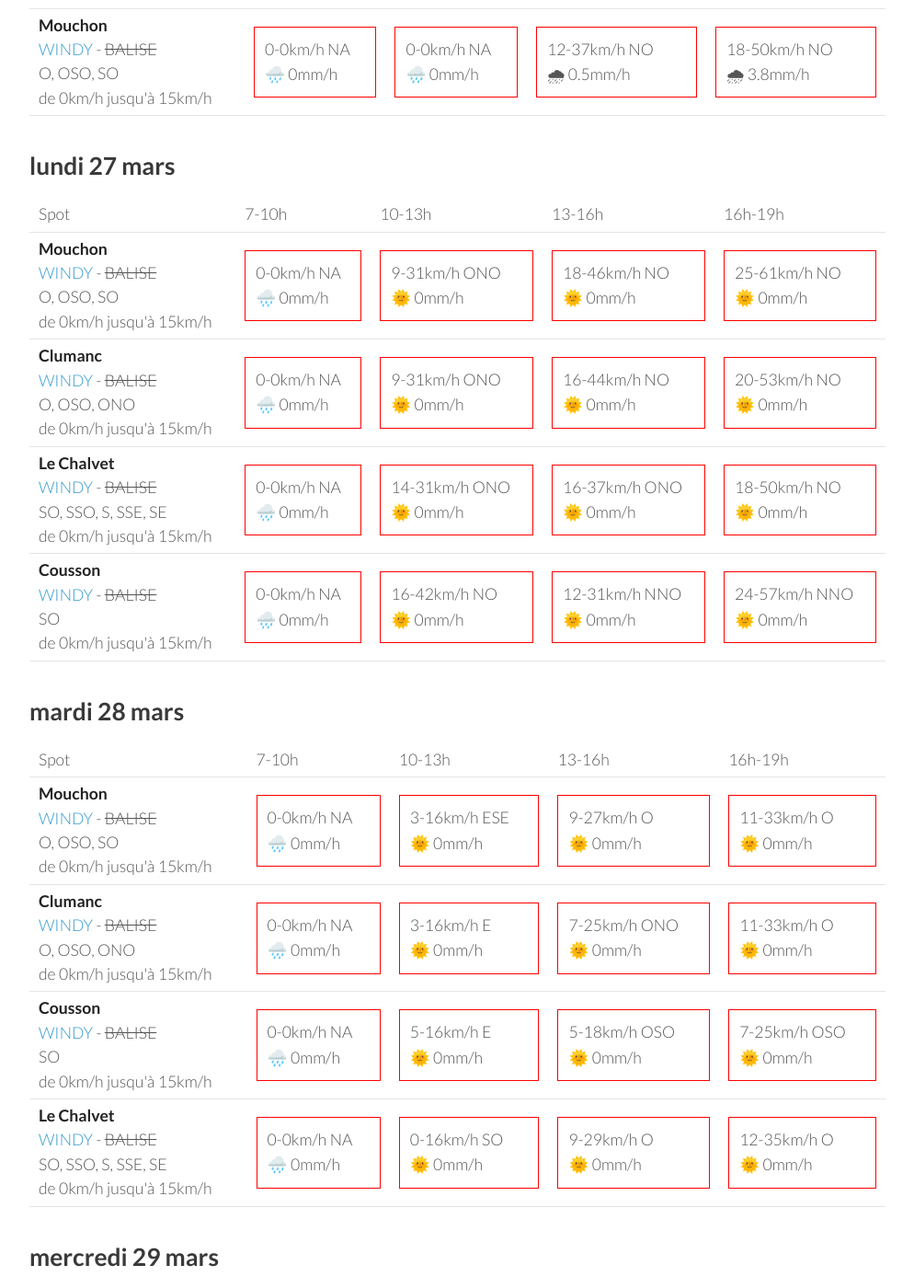
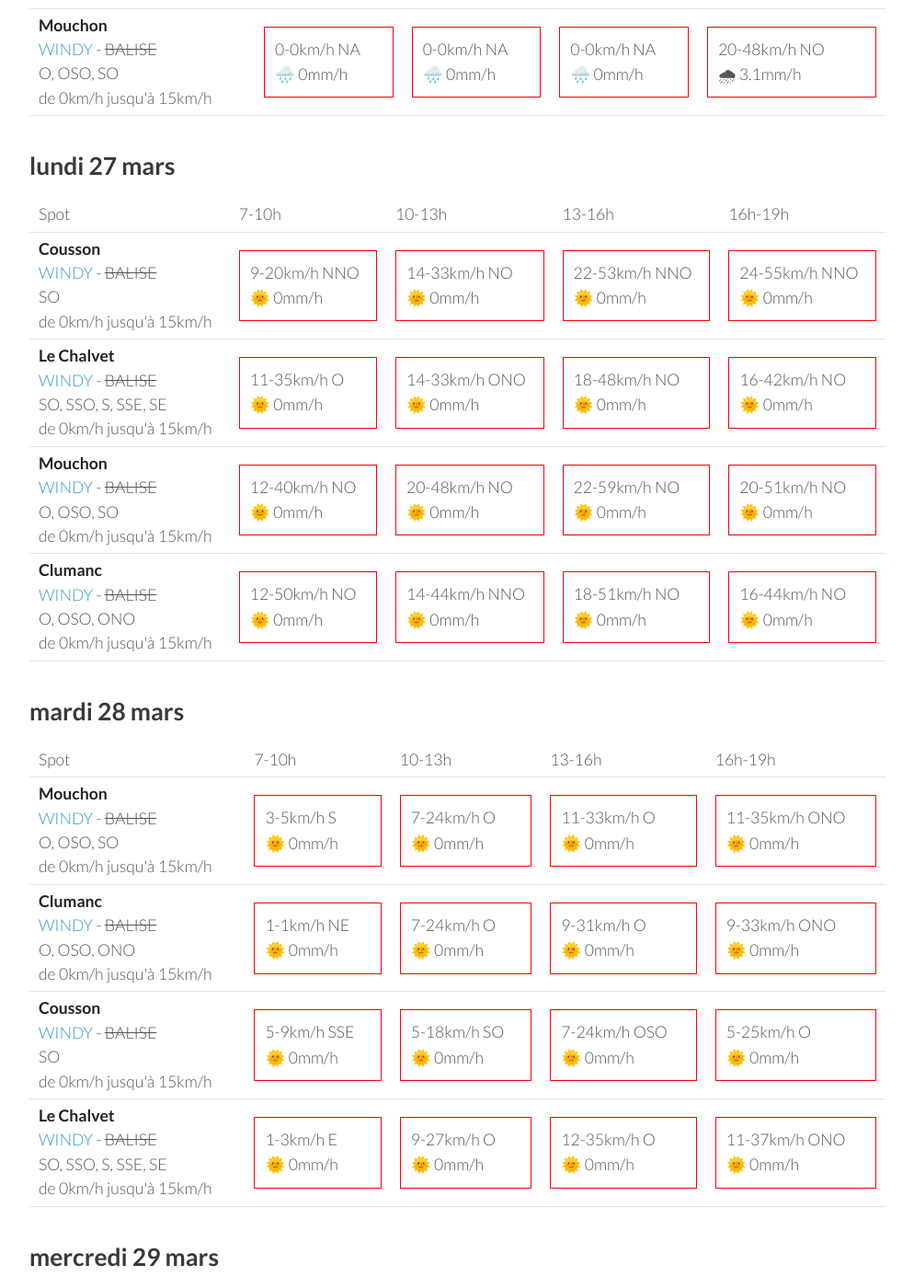
Before and after one commit to parapente-dans-le-nord/parapente-dans-le-nord.github.io, a Jekyll site: the page built from serre_poncon.markdown, in a window 1280 px wide and 1400 px high, scrolled down 707 px. Shown: the whole window at 92% size, without its empty margins (26-1020 px from the left). Built offline with Jekyll 4.4.1, drawn with Linux system fonts in a browser that asks for light colours; some of the changed text lies outside the part shown.

Commit message:
update index.markdown

```diff
--- a/serre_poncon.markdown
+++ b/serre_poncon.markdown
@@ -26,8 +26,8 @@ page mise à jour le dimanche 26 mars 13:31
 
             <td><div class="not-flyable"><p>0-0km/h NA</p><p>🌧️ 0mm/h</p></div></td>
             <td><div class="not-flyable"><p>0-0km/h NA</p><p>🌧️ 0mm/h</p></div></td>
-            <td><div class="not-flyable"><p>11-29km/h O</p><p>️🌞 0mm/h</p></div></td>
-            <td><div class="not-flyable"><p>18-44km/h ONO</p><p>🌞 3.4mm/h</p></div></td>
+            <td><div class="not-flyable"><p>0-0km/h NA</p><p>🌧️ 0mm/h</p></div></td>
+            <td><div class="not-flyable"><p>16-37km/h ONO</p><p>🌧 3.2mm/h</p></div></td>
 
     </tr>
 <tr>
@@ -35,8 +35,8 @@ page mise à jour le dimanche 26 mars 13:31
 
             <td><div class="not-flyable"><p>0-0km/h NA</p><p>🌧️ 0mm/h</p></div></td>
             <td><div class="not-flyable"><p>0-0km/h NA</p><p>🌧️ 0mm/h</p></div></td>
-            <td><div class="not-flyable"><p>7-18km/h O</p><p>️🌧 0.6mm/h</p></div></td>
-            <td><div class="not-flyable"><p>9-27km/h NO</p><p>🌧 3.2mm/h</p></div></td>
+            <td><div class="not-flyable"><p>0-0km/h NA</p><p>🌧️ 0mm/h</p></div></td>
+            <td><div class="not-flyable"><p>14-31km/h NO</p><p>🌧 0.8mm/h</p></div></td>
 
     </tr>
 <tr>
@@ -44,8 +44,8 @@ page mise à jour le dimanche 26 mars 13:31
 
             <td><div class="not-flyable"><p>0-0km/h NA</p><p>🌧️ 0mm/h</p></div></td>
             <td><div class="not-flyable"><p>0-0km/h NA</p><p>🌧️ 0mm/h</p></div></td>
-            <td><div class="not-flyable"><p>18-40km/h ONO</p><p>️🌧 0.3mm/h</p></div></td>
-            <td><div class="not-flyable"><p>25-57km/h ONO</p><p>🌧 4mm/h</p></div></td>
+            <td><div class="not-flyable"><p>0-0km/h NA</p><p>🌧️ 0mm/h</p></div></td>
+            <td><div class="not-flyable"><p>24-51km/h ONO</p><p>🌧 3.7mm/h</p></div></td>
 
     </tr>
 <tr>
@@ -53,8 +53,8 @@ page mise à jour le dimanche 26 mars 13:31
 
             <td><div class="not-flyable"><p>0-0km/h NA</p><p>🌧️ 0mm/h</p></div></td>
             <td><div class="not-flyable"><p>0-0km/h NA</p><p>🌧️ 0mm/h</p></div></td>
-            <td><div class="not-flyable"><p>12-37km/h NO</p><p>️🌧 0.5mm/h</p></div></td>
-            <td><div class="not-flyable"><p>18-50km/h NO</p><p>🌧 3.8mm/h</p></div></td>
+            <td><div class="not-flyable"><p>0-0km/h NA</p><p>🌧️ 0mm/h</p></div></td>
+            <td><div class="not-flyable"><p>20-48km/h NO</p><p>🌧 3.1mm/h</p></div></td>
 
     </tr>
 
@@ -74,39 +74,43 @@ page mise à jour le dimanche 26 mars 13:31
       <td>16h-19h</td>
     </tr>
 <tr>
+        <td><strong>Cousson</strong><br><a href="https://windy.com/44.054/6.240?43.940,6.241,10,m:eSAaglz">WINDY</a> - <span class="no-balise"> BALISE </span><br> <span class="vent-favorable">SO</span><br><span class="force-vent">de 0km/h jusqu'à 15km/h</span> </td>
+
+            <td><div class="not-flyable"><p>9-20km/h NNO</p><p>🌞 0mm/h</p></div></td>
+            <td><div class="not-flyable"><p>14-33km/h NO</p><p>🌞 0mm/h</p></div></td>
+            <td><div class="not-flyable"><p>22-53km/h NNO</p><p>🌞 0mm/h</p></div></td>
+            <td><div class="not-flyable"><p>24-55km/h NNO</p><p>🌞 0mm/h</p></div></td>
+
+
+    </tr>
+<tr>
+        <td><strong>Le Chalvet</strong><br><a href="https://windy.com/43.979/6.480?43.866,6.480,10,m:eSsaglX">WINDY</a> - <span class="no-balise"> BALISE </span><br> <span class="vent-favorable">SO, SSO, S, SSE, SE</span><br><span class="force-vent">de 0km/h jusqu'à 15km/h</span> </td>
+
+            <td><div class="not-flyable"><p>11-35km/h O</p><p>🌞 0mm/h</p></div></td>
+            <td><div class="not-flyable"><p>14-33km/h ONO</p><p>🌞 0mm/h</p></div></td>
+            <td><div class="not-flyable"><p>18-48km/h NO</p><p>🌞 0mm/h</p></div></td>
+            <td><div class="not-flyable"><p>16-42km/h NO</p><p>🌞 0mm/h</p></div></td>
+
+
+    </tr>
+<tr>
         <td><strong>Mouchon</strong><br><a href="https://windy.com/43.992/6.424?43.878,6.425,10,m:eSuaglR">WINDY</a> - <span class="no-balise"> BALISE </span><br> <span class="vent-favorable">O, OSO, SO</span><br><span class="force-vent">de 0km/h jusqu'à 15km/h</span> </td>
 
-            <td><div class="not-flyable"><p>0-0km/h NA</p><p>🌧️ 0mm/h</p></div></td>
-            <td><div class="not-flyable"><p>9-31km/h ONO</p><p>🌞 0mm/h</p></div></td>
-            <td><div class="not-flyable"><p>18-46km/h NO</p><p>🌞 0mm/h</p></div></td>
-            <td><div class="not-flyable"><p>25-61km/h NO</p><p>🌞 0mm/h</p></div></td>
+            <td><div class="not-flyable"><p>12-40km/h NO</p><p>🌞 0mm/h</p></div></td>
+            <td><div class="not-flyable"><p>20-48km/h NO</p><p>🌞 0mm/h</p></div></td>
+            <td><div class="not-flyable"><p>22-59km/h NO</p><p>🌞 0mm/h</p></div></td>
+            <td><div class="not-flyable"><p>20-51km/h NO</p><p>🌞 0mm/h</p></div></td>
+
 
     </tr>
 <tr>
         <td><strong>Clumanc</strong><br><a href="https://windy.com/44.027/6.402?43.914,6.403,10,m:eSxaglP">WINDY</a> - <span class="no-balise"> BALISE </span><br> <span class="vent-favorable">O, OSO, ONO</span><br><span class="force-vent">de 0km/h jusqu'à 15km/h</span> </td>
 
-            <td><div class="not-flyable"><p>0-0km/h NA</p><p>🌧️ 0mm/h</p></div></td>
-            <td><div class="not-flyable"><p>9-31km/h ONO</p><p>🌞 0mm/h</p></div></td>
+            <td><div class="not-flyable"><p>12-50km/h NO</p><p>🌞 0mm/h</p></div></td>
+            <td><div class="not-flyable"><p>14-44km/h NNO</p><p>🌞 0mm/h</p></div></td>
+            <td><div class="not-flyable"><p>18-51km/h NO</p><p>🌞 0mm/h</p></div></td>
             <td><div class="not-flyable"><p>16-44km/h NO</p><p>🌞 0mm/h</p></div></td>
-            <td><div class="not-flyable"><p>20-53km/h NO</p><p>🌞 0mm/h</p></div></td>
 
-    </tr>
-<tr>
-        <td><strong>Le Chalvet</strong><br><a href="https://windy.com/43.979/6.480?43.866,6.480,10,m:eSsaglX">WINDY</a> - <span class="no-balise"> BALISE </span><br> <span class="vent-favorable">SO, SSO, S, SSE, SE</span><br><span class="force-vent">de 0km/h jusqu'à 15km/h</span> </td>
-
-            <td><div class="not-flyable"><p>0-0km/h NA</p><p>🌧️ 0mm/h</p></div></td>
-            <td><div class="not-flyable"><p>14-31km/h ONO</p><p>🌞 0mm/h</p></div></td>
-            <td><div class="not-flyable"><p>16-37km/h ONO</p><p>🌞 0mm/h</p></div></td>
-            <td><div class="not-flyable"><p>18-50km/h NO</p><p>🌞 0mm/h</p></div></td>
-
-    </tr>
-<tr>
-        <td><strong>Cousson</strong><br><a href="https://windy.com/44.054/6.240?43.940,6.241,10,m:eSAaglz">WINDY</a> - <span class="no-balise"> BALISE </span><br> <span class="vent-favorable">SO</span><br><span class="force-vent">de 0km/h jusqu'à 15km/h</span> </td>
-
-            <td><div class="not-flyable"><p>0-0km/h NA</p><p>🌧️ 0mm/h</p></div></td>
-            <td><div class="not-flyable"><p>16-42km/h NO</p><p>🌞 0mm/h</p></div></td>
-            <td><div class="not-flyable"><p>12-31km/h NNO</p><p>🌞 0mm/h</p></div></td>
-            <td><div class="not-flyable"><p>24-57km/h NNO</p><p>🌞 0mm/h</p></div></td>
 
     </tr>
 
@@ -128,37 +132,41 @@ page mise à jour le dimanche 26 mars 13:31
 <tr>
         <td><strong>Mouchon</strong><br><a href="https://windy.com/43.992/6.424?43.878,6.425,10,m:eSuaglR">WINDY</a> - <span class="no-balise"> BALISE </span><br> <span class="vent-favorable">O, OSO, SO</span><br><span class="force-vent">de 0km/h jusqu'à 15km/h</span> </td>
 
-            <td><div class="not-flyable"><p>0-0km/h NA</p><p>🌧️ 0mm/h</p></div></td>
-            <td><div class="not-flyable"><p>3-16km/h ESE</p><p>🌞 0mm/h</p></div></td>
-            <td><div class="not-flyable"><p>9-27km/h O</p><p>🌞 0mm/h</p></div></td>
+            <td><div class="not-flyable"><p>3-5km/h S</p><p>🌞 0mm/h</p></div></td>
+            <td><div class="not-flyable"><p>7-24km/h O</p><p>🌞 0mm/h</p></div></td>
             <td><div class="not-flyable"><p>11-33km/h O</p><p>🌞 0mm/h</p></div></td>
+            <td><div class="not-flyable"><p>11-35km/h ONO</p><p>🌞 0mm/h</p></div></td>
+
 
     </tr>
 <tr>
         <td><strong>Clumanc</strong><br><a href="https://windy.com/44.027/6.402?43.914,6.403,10,m:eSxaglP">WINDY</a> - <span class="no-balise"> BALISE </span><br> <span class="vent-favorable">O, OSO, ONO</span><br><span class="force-vent">de 0km/h jusqu'à 15km/h</span> </td>
 
-            <td><div class="not-flyable"><p>0-0km/h NA</p><p>🌧️ 0mm/h</p></div></td>
-            <td><div class="not-flyable"><p>3-16km/h E</p><p>🌞 0mm/h</p></div></td>
-            <td><div class="not-flyable"><p>7-25km/h ONO</p><p>🌞 0mm/h</p></div></td>
-            <td><div class="not-flyable"><p>11-33km/h O</p><p>🌞 0mm/h</p></div></td>
+            <td><div class="not-flyable"><p>1-1km/h NE</p><p>🌞 0mm/h</p></div></td>
+            <td><div class="not-flyable"><p>7-24km/h O</p><p>🌞 0mm/h</p></div></td>
+            <td><div class="not-flyable"><p>9-31km/h O</p><p>🌞 0mm/h</p></div></td>
+            <td><div class="not-flyable"><p>9-33km/h ONO</p><p>🌞 0mm/h</p></div></td>
+
 
     </tr>
 <tr>
         <td><strong>Cousson</strong><br><a href="https://windy.com/44.054/6.240?43.940,6.241,10,m:eSAaglz">WINDY</a> - <span class="no-balise"> BALISE </span><br> <span class="vent-favorable">SO</span><br><span class="force-vent">de 0km/h jusqu'à 15km/h</span> </td>
 
-            <td><div class="not-flyable"><p>0-0km/h NA</p><p>🌧️ 0mm/h</p></div></td>
-            <td><div class="not-flyable"><p>5-16km/h E</p><p>🌞 0mm/h</p></div></td>
-            <td><div class="not-flyable"><p>5-18km/h OSO</p><p>🌞 0mm/h</p></div></td>
-            <td><div class="not-flyable"><p>7-25km/h OSO</p><p>🌞 0mm/h</p></div></td>
+            <td><div class="not-flyable"><p>5-9km/h SSE</p><p>🌞 0mm/h</p></div></td>
+            <td><div class="not-flyable"><p>5-18km/h SO</p><p>🌞 0mm/h</p></div></td>
+            <td><div class="not-flyable"><p>7-24km/h OSO</p><p>🌞 0mm/h</p></div></td>
+            <td><div class="not-flyable"><p>5-25km/h O</p><p>🌞 0mm/h</p></div></td>
+
 
     </tr>
 <tr>
         <td><strong>Le Chalvet</strong><br><a href="https://windy.com/43.979/6.480?43.866,6.480,10,m:eSsaglX">WINDY</a> - <span class="no-balise"> BALISE </span><br> <span class="vent-favorable">SO, SSO, S, SSE, SE</span><br><span class="force-vent">de 0km/h jusqu'à 15km/h</span> </td>
 
-            <td><div class="not-flyable"><p>0-0km/h NA</p><p>🌧️ 0mm/h</p></div></td>
-            <td><div class="not-flyable"><p>0-16km/h SO</p><p>🌞 0mm/h</p></div></td>
-            <td><div class="not-flyable"><p>9-29km/h O</p><p>🌞 0mm/h</p></div></td>
+            <td><div class="not-flyable"><p>1-3km/h E</p><p>🌞 0mm/h</p></div></td>
+            <td><div class="not-flyable"><p>9-27km/h O</p><p>🌞 0mm/h</p></div></td>
             <td><div class="not-flyable"><p>12-35km/h O</p><p>🌞 0mm/h</p></div></td>
+            <td><div class="not-flyable"><p>11-37km/h ONO</p><p>🌞 0mm/h</p></div></td>
+
 
     </tr>
 
@@ -178,39 +186,43 @@ page mise à jour le dimanche 26 mars 13:31
       <td>16h-19h</td>
     </tr>
 <tr>
-        <td><strong>Mouchon</strong><br><a href="https://windy.com/43.992/6.424?43.878,6.425,10,m:eSuaglR">WINDY</a> - <span class="no-balise"> BALISE </span><br> <span class="vent-favorable">O, OSO, SO</span><br><span class="force-vent">de 0km/h jusqu'à 15km/h</span> </td>
-
-            <td><div class="not-flyable"><p>0-0km/h NA</p><p>🌧️ 0mm/h</p></div></td>
-            <td><div class="not-flyable"><p>5-22km/h NO</p><p>🌞 0mm/h</p></div></td>
-            <td><div class="not-flyable"><p>9-27km/h ONO</p><p>🌞 0mm/h</p></div></td>
-            <td><div class="not-flyable"><p>14-38km/h ONO</p><p>🌞 0mm/h</p></div></td>
-
-    </tr>
-<tr>
         <td><strong>Clumanc</strong><br><a href="https://windy.com/44.027/6.402?43.914,6.403,10,m:eSxaglP">WINDY</a> - <span class="no-balise"> BALISE </span><br> <span class="vent-favorable">O, OSO, ONO</span><br><span class="force-vent">de 0km/h jusqu'à 15km/h</span> </td>
 
-            <td><div class="not-flyable"><p>0-0km/h NA</p><p>🌧️ 0mm/h</p></div></td>
             <td><div class="not-flyable"><p>5-22km/h NNO</p><p>🌞 0mm/h</p></div></td>
             <td><div class="not-flyable"><p>7-27km/h ONO</p><p>🌞 0mm/h</p></div></td>
-            <td><div class="not-flyable"><p>12-38km/h ONO</p><p>🌞 0mm/h</p></div></td>
+            <td><div class="not-flyable"><p>11-35km/h ONO</p><p>🌞 0mm/h</p></div></td>
+            <td><div class="not-flyable"><p>11-35km/h O</p><p>🌞 0mm/h</p></div></td>
+
 
     </tr>
 <tr>
         <td><strong>Cousson</strong><br><a href="https://windy.com/44.054/6.240?43.940,6.241,10,m:eSAaglz">WINDY</a> - <span class="no-balise"> BALISE </span><br> <span class="vent-favorable">SO</span><br><span class="force-vent">de 0km/h jusqu'à 15km/h</span> </td>
 
-            <td><div class="not-flyable"><p>0-0km/h NA</p><p>🌧️ 0mm/h</p></div></td>
             <td><div class="not-flyable"><p>1-12km/h E</p><p>🌞 0mm/h</p></div></td>
-            <td><div class="not-flyable"><p>3-16km/h OSO</p><p>🌞 0mm/h</p></div></td>
-            <td><div class="not-flyable"><p>7-25km/h O</p><p>🌞 0mm/h</p></div></td>
+            <td><div class="not-flyable"><p>3-18km/h OSO</p><p>🌞 0mm/h</p></div></td>
+            <td><div class="not-flyable"><p>7-25km/h OSO</p><p>🌞 0mm/h</p></div></td>
+            <td><div class="not-flyable"><p>7-25km/h OSO</p><p>🌞 0mm/h</p></div></td>
+
+
+    </tr>
+<tr>
+        <td><strong>Mouchon</strong><br><a href="https://windy.com/43.992/6.424?43.878,6.425,10,m:eSuaglR">WINDY</a> - <span class="no-balise"> BALISE </span><br> <span class="vent-favorable">O, OSO, SO</span><br><span class="force-vent">de 0km/h jusqu'à 15km/h</span> </td>
+
+            <td><div class="not-flyable"><p>5-22km/h NO</p><p>🌞 0mm/h</p></div></td>
+            <td><div class="not-flyable"><p>9-29km/h ONO</p><p>🌞 0mm/h</p></div></td>
+            <td><div class="not-flyable"><p>12-37km/h ONO</p><p>🌞 0mm/h</p></div></td>
+            <td><div class="not-flyable"><p>11-37km/h ONO</p><p>🌞 0mm/h</p></div></td>
+
 
     </tr>
 <tr>
         <td><strong>Le Chalvet</strong><br><a href="https://windy.com/43.979/6.480?43.866,6.480,10,m:eSsaglX">WINDY</a> - <span class="no-balise"> BALISE </span><br> <span class="vent-favorable">SO, SSO, S, SSE, SE</span><br><span class="force-vent">de 0km/h jusqu'à 15km/h</span> </td>
 
-            <td><div class="not-flyable"><p>0-0km/h NA</p><p>🌧️ 0mm/h</p></div></td>
             <td><div class="not-flyable"><p>5-24km/h NO</p><p>🌞 0mm/h</p></div></td>
-            <td><div class="not-flyable"><p>9-29km/h ONO</p><p>🌞 0mm/h</p></div></td>
-            <td><div class="not-flyable"><p>14-40km/h ONO</p><p>🌞 0mm/h</p></div></td>
+            <td><div class="not-flyable"><p>9-31km/h ONO</p><p>🌞 0mm/h</p></div></td>
+            <td><div class="not-flyable"><p>12-37km/h ONO</p><p>🌞 0mm/h</p></div></td>
+            <td><div class="not-flyable"><p>11-37km/h ONO</p><p>🌞 0mm/h</p></div></td>
+
 
     </tr>
 
@@ -232,40 +244,100 @@ page mise à jour le dimanche 26 mars 13:31
 <tr>
         <td><strong>Mouchon</strong><br><a href="https://windy.com/43.992/6.424?43.878,6.425,10,m:eSuaglR">WINDY</a> - <span class="no-balise"> BALISE </span><br> <span class="vent-favorable">O, OSO, SO</span><br><span class="force-vent">de 0km/h jusqu'à 15km/h</span> </td>
 
-            <td><div class="not-flyable"><p>0-0km/h NA</p><p>🌧️ 0mm/h</p></div></td>
             <td><div class="flyable"><p>1-12km/h OSO</p><p>🌞 0mm/h</p></div></td>
             <td><div class="not-flyable"><p>11-29km/h ONO</p><p>🌞 0mm/h</p></div></td>
             <td><div class="not-flyable"><p>11-35km/h ONO</p><p>🌞 0mm/h</p></div></td>
+            <td><div class="not-flyable"><p>14-40km/h ONO</p><p>🌞 0mm/h</p></div></td>
+
 
     </tr>
 <tr>
         <td><strong>Clumanc</strong><br><a href="https://windy.com/44.027/6.402?43.914,6.403,10,m:eSxaglP">WINDY</a> - <span class="no-balise"> BALISE </span><br> <span class="vent-favorable">O, OSO, ONO</span><br><span class="force-vent">de 0km/h jusqu'à 15km/h</span> </td>
 
-            <td><div class="not-flyable"><p>0-0km/h NA</p><p>🌧️ 0mm/h</p></div></td>
             <td><div class="not-flyable"><p>1-11km/h SO</p><p>🌞 0mm/h</p></div></td>
             <td><div class="not-flyable"><p>9-29km/h ONO</p><p>🌞 0mm/h</p></div></td>
             <td><div class="not-flyable"><p>11-35km/h ONO</p><p>🌞 0mm/h</p></div></td>
+            <td><div class="not-flyable"><p>14-42km/h ONO</p><p>🌞 0mm/h</p></div></td>
+
 
     </tr>
 <tr>
         <td><strong>Cousson</strong><br><a href="https://windy.com/44.054/6.240?43.940,6.241,10,m:eSAaglz">WINDY</a> - <span class="no-balise"> BALISE </span><br> <span class="vent-favorable">SO</span><br><span class="force-vent">de 0km/h jusqu'à 15km/h</span> </td>
 
-            <td><div class="not-flyable"><p>0-0km/h NA</p><p>🌧️ 0mm/h</p></div></td>
             <td><div class="not-flyable"><p>3-9km/h ESE</p><p>🌞 0mm/h</p></div></td>
             <td><div class="not-flyable"><p>5-20km/h O</p><p>🌞 0mm/h</p></div></td>
             <td><div class="not-flyable"><p>5-22km/h ONO</p><p>🌞 0mm/h</p></div></td>
+            <td><div class="not-flyable"><p>9-27km/h ONO</p><p>🌞 0mm/h</p></div></td>
+
 
     </tr>
 <tr>
         <td><strong>Le Chalvet</strong><br><a href="https://windy.com/43.979/6.480?43.866,6.480,10,m:eSsaglX">WINDY</a> - <span class="no-balise"> BALISE </span><br> <span class="vent-favorable">SO, SSO, S, SSE, SE</span><br><span class="force-vent">de 0km/h jusqu'à 15km/h</span> </td>
 
-            <td><div class="not-flyable"><p>0-0km/h NA</p><p>🌧️ 0mm/h</p></div></td>
             <td><div class="not-flyable"><p>3-14km/h ONO</p><p>🌞 0mm/h</p></div></td>
             <td><div class="not-flyable"><p>11-33km/h O</p><p>🌞 0mm/h</p></div></td>
             <td><div class="not-flyable"><p>12-37km/h ONO</p><p>🌞 0mm/h</p></div></td>
+            <td><div class="not-flyable"><p>14-42km/h ONO</p><p>🌞 0mm/h</p></div></td>
+
 
     </tr>
 
 </tbody>
 </table>
 {:/}
+## vendredi 31 mars
+
+{::nomarkdown}
+<table>
+  <tbody>
+    <tr>
+      <td>Spot</td>
+      <td>7-10h</td>
+      <td>10-13h</td>
+      <td>13-16h</td>
+      <td>16h-19h</td>
+    </tr>
+<tr>
+        <td><strong>Mouchon</strong><br><a href="https://windy.com/43.992/6.424?43.878,6.425,10,m:eSuaglR">WINDY</a> - <span class="no-balise"> BALISE </span><br> <span class="vent-favorable">O, OSO, SO</span><br><span class="force-vent">de 0km/h jusqu'à 15km/h</span> </td>
+
+            <td><div class="not-flyable"><p>5-27km/h NNO</p><p>🌞 0mm/h</p></div></td>
+            <td><div class="not-flyable"><p>9-29km/h ONO</p><p>🌞 0mm/h</p></div></td>
+            <td><div class="not-flyable"><p>12-38km/h ONO</p><p>🌞 0mm/h</p></div></td>
+            <td><div class="not-flyable"><p>20-51km/h NO</p><p>🌞 0mm/h</p></div></td>
+
+
+    </tr>
+<tr>
+        <td><strong>Clumanc</strong><br><a href="https://windy.com/44.027/6.402?43.914,6.403,10,m:eSxaglP">WINDY</a> - <span class="no-balise"> BALISE </span><br> <span class="vent-favorable">O, OSO, ONO</span><br><span class="force-vent">de 0km/h jusqu'à 15km/h</span> </td>
+
+            <td><div class="not-flyable"><p>3-27km/h N</p><p>🌞 0mm/h</p></div></td>
+            <td><div class="not-flyable"><p>7-27km/h ONO</p><p>🌞 0mm/h</p></div></td>
+            <td><div class="not-flyable"><p>11-35km/h NO</p><p>🌞 0mm/h</p></div></td>
+            <td><div class="not-flyable"><p>18-51km/h NO</p><p>🌞 0mm/h</p></div></td>
+
+
+    </tr>
+<tr>
+        <td><strong>Cousson</strong><br><a href="https://windy.com/44.054/6.240?43.940,6.241,10,m:eSAaglz">WINDY</a> - <span class="no-balise"> BALISE </span><br> <span class="vent-favorable">SO</span><br><span class="force-vent">de 0km/h jusqu'à 15km/h</span> </td>
+
+            <td><div class="not-flyable"><p>5-14km/h E</p><p>🌞 0mm/h</p></div></td>
+            <td><div class="not-flyable"><p>1-14km/h SSE</p><p>🌞 0mm/h</p></div></td>
+            <td><div class="not-flyable"><p>5-20km/h NO</p><p>🌞 0mm/h</p></div></td>
+            <td><div class="not-flyable"><p>14-38km/h NO</p><p>🌞 0mm/h</p></div></td>
+
+
+    </tr>
+<tr>
+        <td><strong>Le Chalvet</strong><br><a href="https://windy.com/43.979/6.480?43.866,6.480,10,m:eSsaglX">WINDY</a> - <span class="no-balise"> BALISE </span><br> <span class="vent-favorable">SO, SSO, S, SSE, SE</span><br><span class="force-vent">de 0km/h jusqu'à 15km/h</span> </td>
+
+            <td><div class="not-flyable"><p>5-29km/h NO</p><p>🌞 0mm/h</p></div></td>
+            <td><div class="not-flyable"><p>11-33km/h ONO</p><p>🌞 0mm/h</p></div></td>
+            <td><div class="not-flyable"><p>14-42km/h ONO</p><p>🌞 0mm/h</p></div></td>
+            <td><div class="not-flyable"><p>20-55km/h NO</p><p>🌞 0mm/h</p></div></td>
+
+
+    </tr>
+
+</tbody>
+</table>
+{:/}
```
Also changed, not shown: other parts of serre_poncon.markdown (+1 -1 lines).
